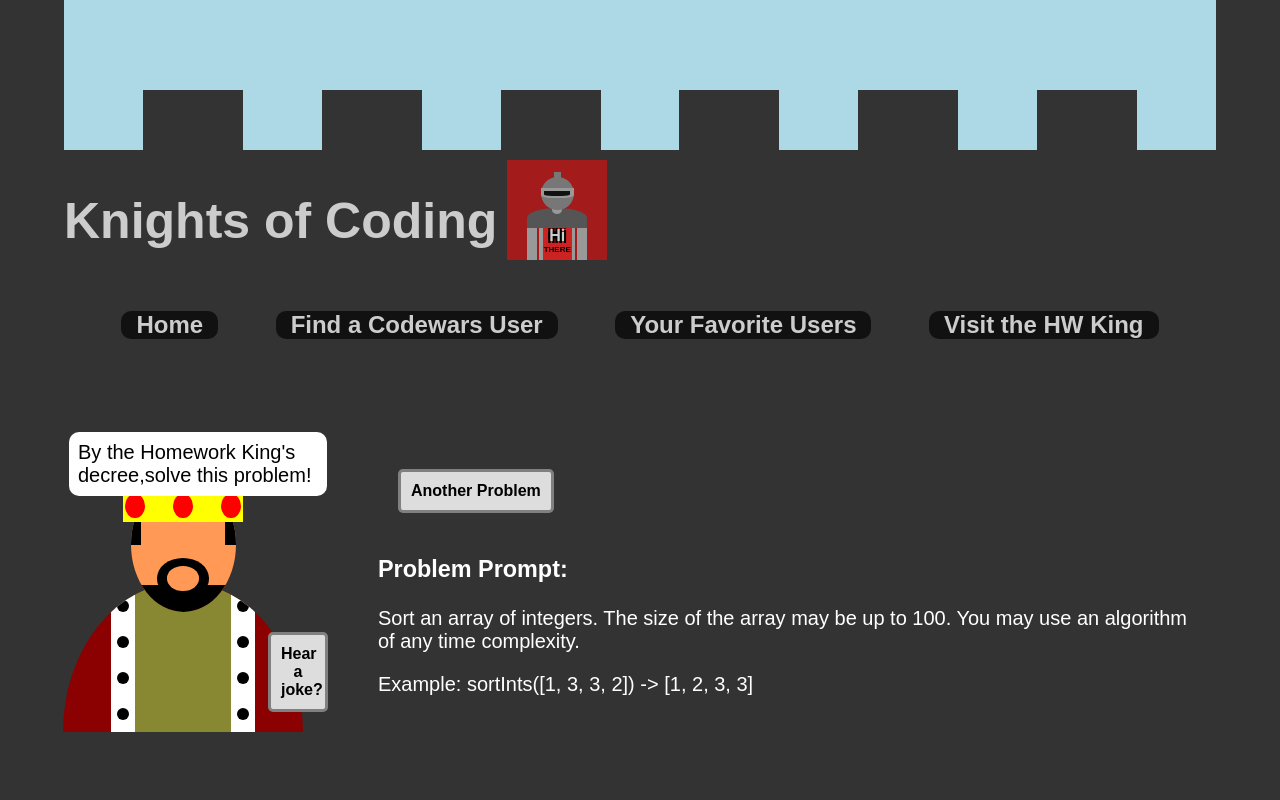
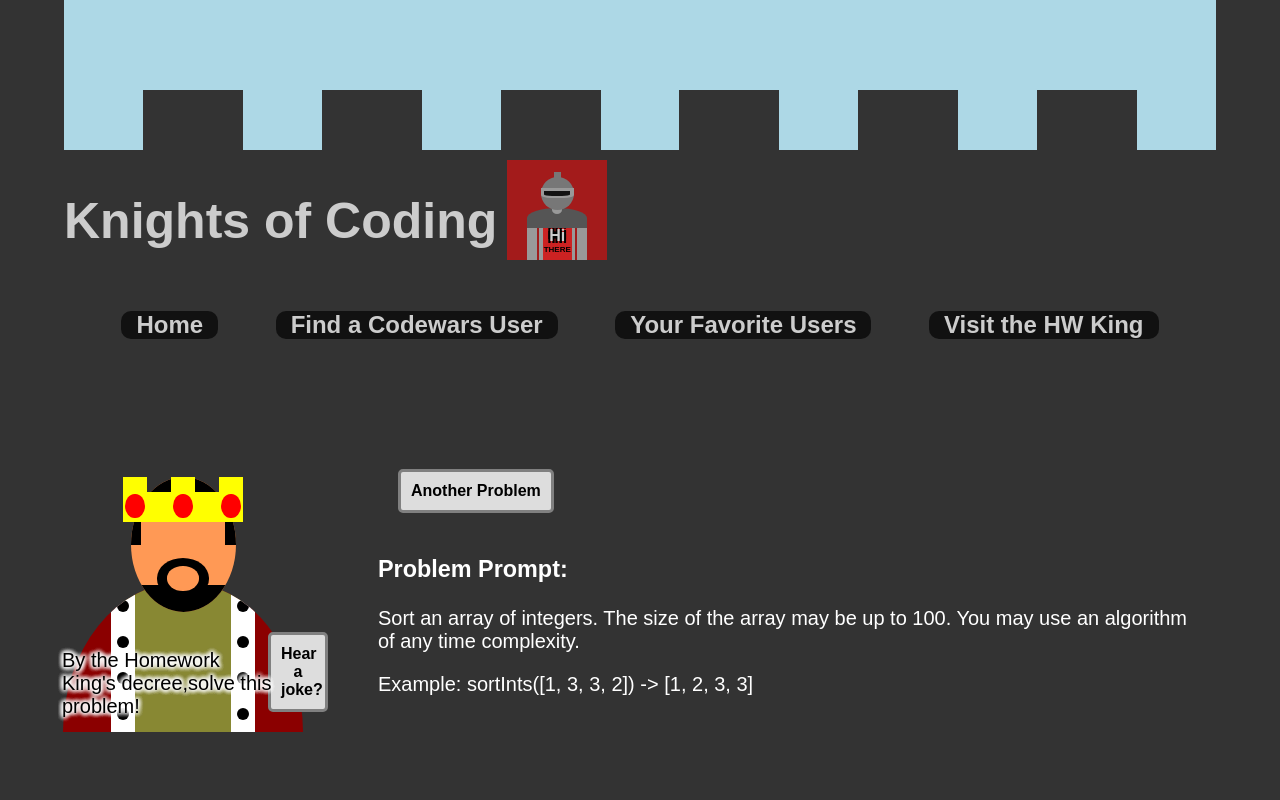
Before and after one commit to drewhsu86/Knights-of-Coding, a React (Create React App) app: page /solver in a window 1280 px wide. Shown: the top 800 px of the page. Built offline with nearby package versions, Linux system fonts and the light colour scheme.

Commit message:
changed jokes to have text shadows instead of opacity based background

```diff
--- a/src/Solver/HWKing.css
+++ b/src/Solver/HWKing.css
@@ -164,13 +164,23 @@
 }
 
 .textBubble {
-  position: relative;
+  position: absolute;
+  bottom: 0;
+  left: 0;
   z-index: 100;
-  width: 80%;
+  width: 70%;
   min-height: 10%;
-  margin: 0 auto;
-  background-color: white;
+  background-color: none;
   color: black;
   border-radius: 10px;
+  margin: 5px;
   padding: 3%;
+  text-shadow:
+    0px 0px 5px white,
+    0px 0px 5px white,
+    0px 0px 5px white,
+    0px 0px 5px white,
+    0px 0px 5px white,
+    0px 0px 5px white,
+    0px 0px 5px white;
 }
```
Also changed, not shown: 1 other file (tests, documents, lock files or other folders).
